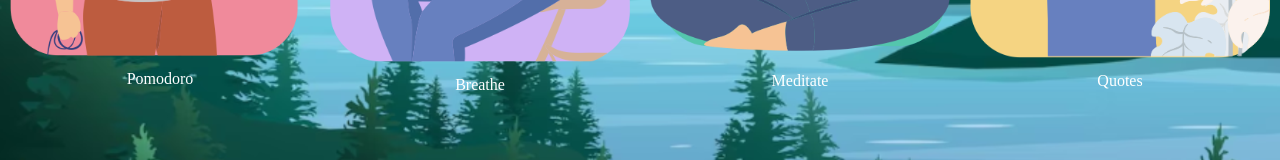
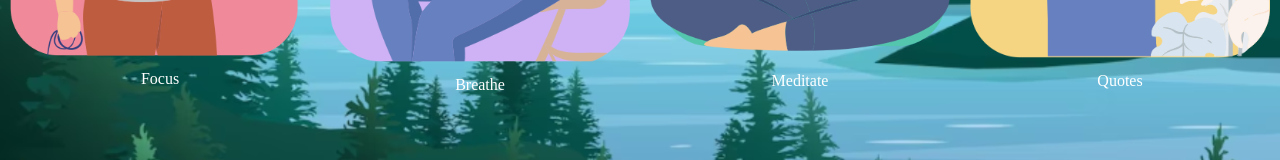
Before and after one commit to ateki/MindfullnessApp, a React (Create React App) app: page /menu in a window 1280 px wide. Shown: the part 526-686 px from the top of the page. Built offline with nearby package versions, Linux system fonts and the light colour scheme; a web font is replaced by a local one.

Commit message:
Menu item  text changed from Pomodoro to focus

```diff
--- a/src/pages/Menu.js
+++ b/src/pages/Menu.js
@@ -93,7 +93,7 @@ function Menu(){
             <div className="menuIconsContainer">
                 <div className="iconContainer">
                     <img className="menuIcon1" src={PomodoraIcon} onClick={() => navigate(`/Pomodoro`)}></img>
-                    <p className="iconText" >Pomodoro</p>
+                    <p className="iconText" >Focus</p>
                 </div>
                 <div className="iconContainer">
                     <img className="menuIcon2" src={BreathIcon} onClick={() => navigate(`/Breathing`)}></img>
```
